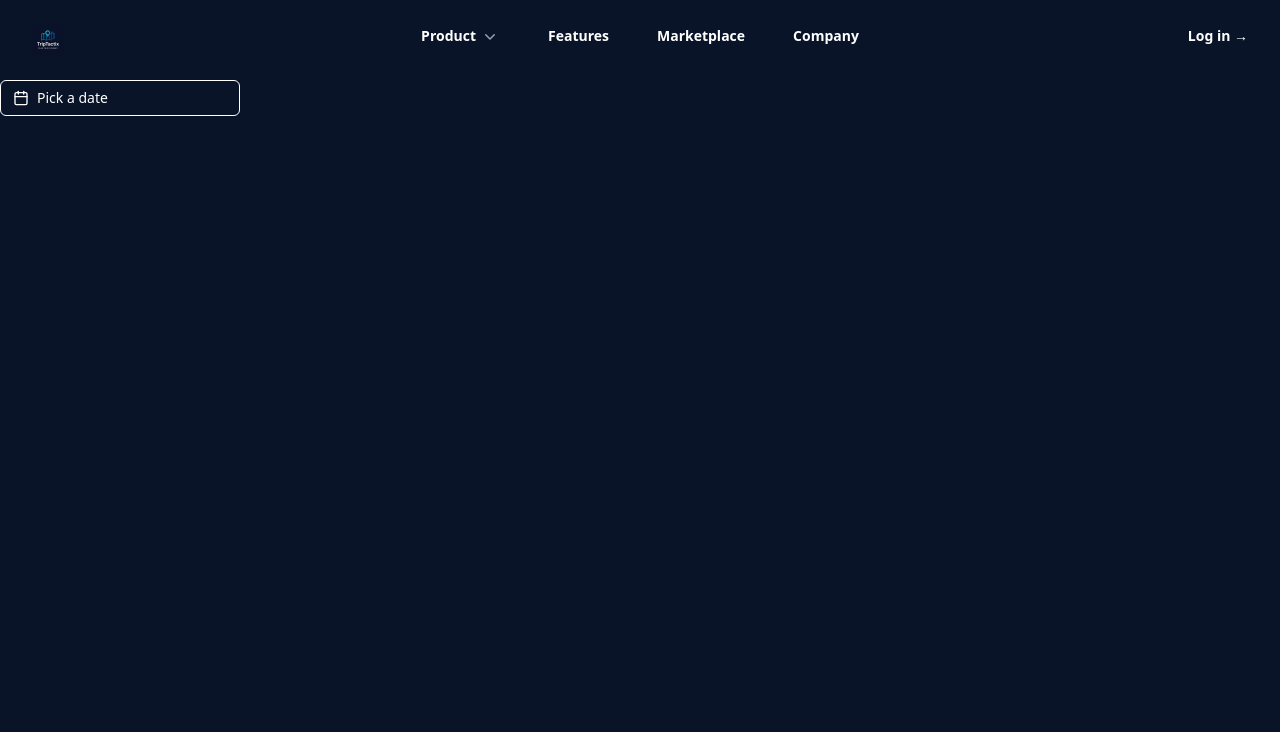
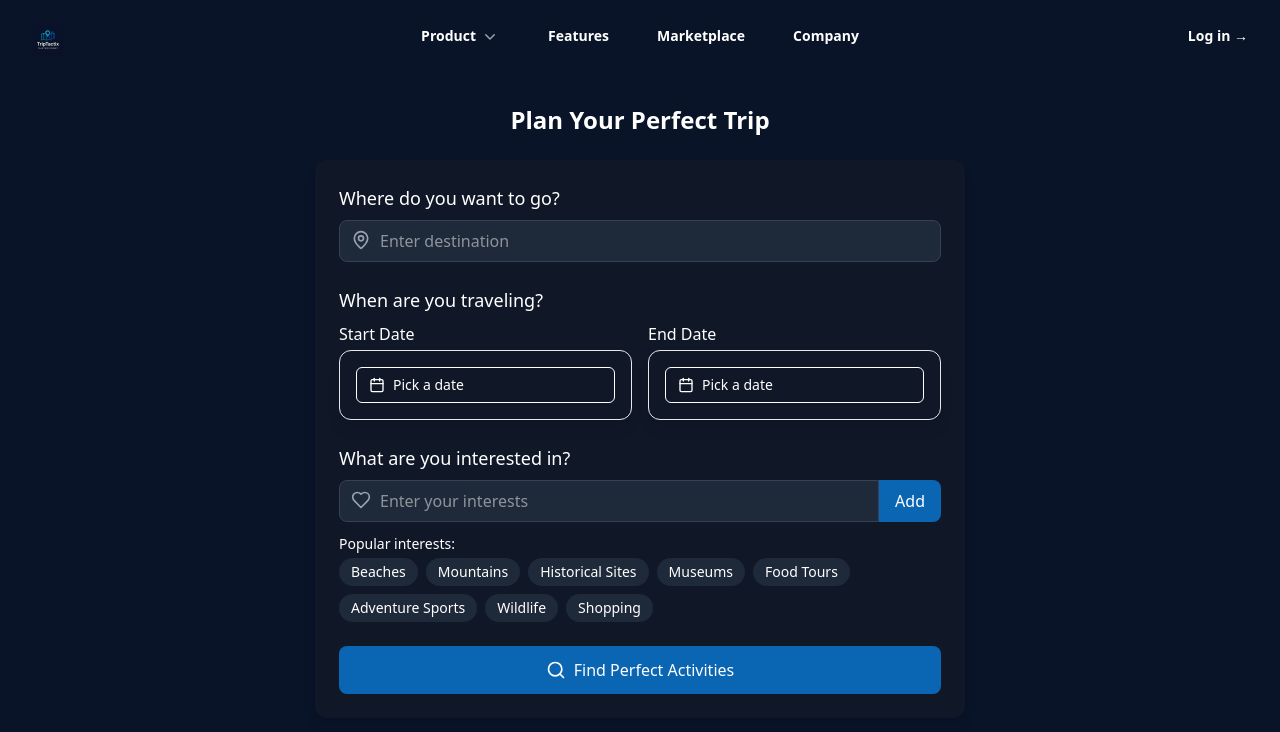
Before and after one commit to codesbyvikas/TripTactix, a React (Vite) app in the folder frontend/: page / in a window 1280 px wide. Shown: the top 732 px of the page. Built offline with nearby package versions, Linux system fonts and the light colour scheme.

Commit message:
Homepage created

```diff
--- a/frontend/src/App.jsx
+++ b/frontend/src/App.jsx
@@ -6,6 +6,7 @@ import HomePage from './pages/HomePage';
 
 function App() {
   return (
+
     <Routes>
       <Route path="/" element={<HomePage />} /> {/* or a Home page */}
       <Route path="/signup" element={<SignupPage />} />
--- a/frontend/src/components/datePicker.jsx
+++ b/frontend/src/components/datePicker.jsx
@@ -1,6 +1,6 @@
 "use client"
 
-import React, { useState } from 'react';
+import React, { useState, useEffect } from 'react';
 import { addDays, format } from "date-fns";
 import { CalendarIcon } from "lucide-react";
 
@@ -20,18 +20,44 @@ import {
   SelectValue,
 } from "@/components/ui/select";
 
-function CustomDatePicker() {
+function CustomDatePicker({ onDateChange }) {
   const [date, setDate] = useState();
+  const [isHovered, setIsHovered] = useState(false);
+
+  // Communicate date changes to parent component
+  useEffect(() => {
+    if (onDateChange) {
+      onDateChange(date);
+    }
+  }, [date, onDateChange]);
+
+  // Handle date selection
+  const handleDateSelect = (selectedDate) => {
+    setDate(selectedDate);
+  };
+
+  // Handle quick selection
+  const handleQuickSelect = (value) => {
+    const newDate = addDays(new Date(), parseInt(value));
+    setDate(newDate);
+  };
 
   return (
-    <div className="w-full">
+    <div
+      className={cn(
+        "w-full p-4 border border-gray-200 dark:border-gray-800 bg-gray-900 shadow-lg rounded-xl transition-all duration-300",
+        isHovered ? "transform -translate-y-1 shadow-xl" : ""
+      )}
+      onMouseEnter={() => setIsHovered(true)}
+      onMouseLeave={() => setIsHovered(false)}
+    >
       <Popover>
         <PopoverTrigger asChild>
           <Button
             variant="outline"
             className={cn(
-              "w-full md:w-[240px] justify-start text-left font-normal gap-2",
-              !date && "text-white"
+              "w-full justify-start text-left font-normal gap-2",
+              "text-white border-white hover:bg-gray-800 hover:border-gray-700"
             )}
           >
             <CalendarIcon className="h-4 w-4" />
@@ -43,9 +69,7 @@ function CustomDatePicker() {
           className="flex w-auto flex-col space-y-2 p-2 bg-white dark:bg-gray-950 text-gray-900 dark:text-gray-100 shadow-md rounded-md border border-gray-200 dark:border-gray-800"
         >
           <Select
-            onValueChange={(value) =>
-              setDate(addDays(new Date(), parseInt(value)))
-            }
+            onValueChange={handleQuickSelect}
           >
             <SelectTrigger className="focus:ring-2 focus:ring-blue-500 focus:ring-offset-2 bg-white dark:bg-gray-950">
               <SelectValue placeholder="Quick select" />
@@ -57,15 +81,16 @@ function CustomDatePicker() {
               <SelectItem value="7">In a week</SelectItem>
             </SelectContent>
           </Select>
-          <div className="rounded-md border border-gray-200 dark:border-gray-800 bg-white dark:bg-gray-950 p-2 text-red">
+          <div className="rounded-md border border-gray-200 dark:border-gray-800 bg-white dark:bg-gray-950 p-2">
           <Calendar
             mode="single"
             selected={date}
-            onSelect={setDate}
-            className="text-gray-900 dark:text-gray-100
-                      [&_[aria-selected=true]]:bg-blue-500
-                      [&_[aria-selected=true]]:text-white
-                      [&_[aria-selected=true]]:hover:bg-blue-600"
+            onSelect={handleDateSelect}
+            className="text-gray-900 dark:text-gray-100"
+            classNames={{
+              day_selected: "bg-[#0A65B3] text-white hover:bg-blue-600 hover:text-white",
+              day_today: "bg-gray-100 text-gray-900 dark:bg-gray-800 dark:text-gray-50"
+            }}
           />
           </div>
         </PopoverContent>
--- a/frontend/src/pages/HomePage.jsx
+++ b/frontend/src/pages/HomePage.jsx
@@ -1,13 +1,187 @@
-import React from 'react'
-import '../components/NavBar'
+import React, { useState, useEffect } from 'react'
 import NavBar from '../components/NavBar'
 import CustomDatePicker from '../components/datePicker'
+import { MapPinIcon, CalendarIcon, SearchIcon, HeartIcon } from "lucide-react"
+import { differenceInDays } from 'date-fns'
 
 const HomePage = () => {
+  const [startDate, setStartDate] = useState(null)
+  const [endDate, setEndDate] = useState(null)
+  const [location, setLocation] = useState('')
+  const [interests, setInterests] = useState('')
+  const [customInterest, setCustomInterest] = useState('')
+  const [tripDays, setTripDays] = useState(0)
+
+  // Calculate trip duration whenever dates change
+  useEffect(() => {
+    if (startDate && endDate) {
+      const days = differenceInDays(new Date(endDate), new Date(startDate))
+      setTripDays(days > 0 ? days : 0)
+    } else {
+      setTripDays(0)
+    }
+  }, [startDate, endDate])
+
+  // Handle adding custom interests
+  const handleAddInterest = () => {
+    if (customInterest.trim()) {
+      setInterests(interests ? `${interests}, ${customInterest.trim()}` : customInterest.trim())
+      setCustomInterest('')
+    }
+  }
+
+  // Handle key press for custom interest
+  const handleKeyPress = (e) => {
+    if (e.key === 'Enter') {
+      handleAddInterest()
+    }
+  }
+
+  // Popular interests suggestions
+  const popularInterests = [
+    "Beaches", "Mountains", "Historical Sites", "Museums",
+    "Food Tours", "Adventure Sports", "Wildlife", "Shopping"
+  ]
+
   return (
-    <div className='h-screen w-full bg-[#0A1429]'>
+    <div className='min-h-screen w-full bg-[#0A1429]'>
       <NavBar />
-      <CustomDatePicker />
+
+      <div className="w-full flex flex-col items-center justify-center p-6">
+        <h2 className="text-white text-2xl font-semibold mb-6">
+          Plan Your Perfect Trip
+        </h2>
+
+        {/* Trip Summary Section */}
+        {(location || tripDays > 0 || interests) && (
+          <div className="w-full md:w-[650px] bg-gray-900 rounded-xl p-4 mb-6 text-white shadow-lg">
+            <h3 className="font-medium text-lg mb-2">Trip Summary</h3>
+            <div className="flex flex-wrap gap-2">
+              {location && (
+                <div className="flex items-center bg-[#0A65B3] rounded-full px-3 py-1">
+                  <MapPinIcon className="h-4 w-4 mr-1" />
+                  <span>{location}</span>
+                </div>
+              )}
+              {tripDays > 0 && (
+                <div className="flex items-center bg-[#0A65B3] rounded-full px-3 py-1">
+                  <CalendarIcon className="h-4 w-4 mr-1" />
+                  <span>{tripDays} {tripDays === 1 ? 'day' : 'days'}</span>
+                </div>
+              )}
+              {interests && interests.split(',').map((interest, index) => (
+                <div key={index} className="flex items-center bg-[#0A65B3] rounded-full px-3 py-1">
+                  <HeartIcon className="h-4 w-4 mr-1" />
+                  <span>{interest.trim()}</span>
+                </div>
+              ))}
+            </div>
+          </div>
+        )}
+
+        {/* Main Planning Form */}
+        <div className="w-full md:w-[650px] bg-gray-900 rounded-xl p-6 shadow-lg">
+          {/* Location Input */}
+          <div className="mb-6">
+            <label className="block text-white text-lg font-medium mb-2">Where do you want to go?</label>
+            <div className="relative">
+              <input
+                type="text"
+                placeholder="Enter destination"
+                value={location}
+                onChange={(e) => setLocation(e.target.value)}
+                className="w-full px-4 py-2 pl-10 bg-gray-800 text-white border border-gray-700 rounded-lg focus:outline-none focus:ring-2 focus:ring-[#0A65B3]"
+              />
+              <MapPinIcon className="absolute left-3 top-2.5 h-5 w-5 text-gray-400" />
+            </div>
+          </div>
+
+          {/* Date Range Pickers */}
+          <div className="mb-6">
+            <label className="block text-white text-lg font-medium mb-2">When are you traveling?</label>
+            <div className="flex flex-col md:flex-row gap-4">
+              <div className="flex-1">
+                <p className="text-white mb-1">Start Date</p>
+                <CustomDatePicker onDateChange={setStartDate} />
+              </div>
+              <div className="flex-1">
+                <p className="text-white mb-1">End Date</p>
+                <CustomDatePicker onDateChange={setEndDate} />
+              </div>
+            </div>
+          </div>
+
+          {/* Custom Interests Input */}
+          <div className="mb-6">
+            <label className="block text-white text-lg font-medium mb-2">What are you interested in?</label>
+            <div className="relative flex">
+              <input
+                type="text"
+                placeholder="Enter your interests"
+                value={customInterest}
+                onChange={(e) => setCustomInterest(e.target.value)}
+                onKeyPress={handleKeyPress}
+                className="flex-1 px-4 py-2 pl-10 bg-gray-800 text-white border border-gray-700 rounded-l-lg focus:outline-none focus:ring-2 focus:ring-[#0A65B3]"
+              />
+              <HeartIcon className="absolute left-3 top-2.5 h-5 w-5 text-gray-400" />
+              <button
+                onClick={handleAddInterest}
+                className="px-4 py-2 bg-[#0A65B3] text-white rounded-r-lg hover:bg-blue-700 transition-colors"
+              >
+                Add
+              </button>
+            </div>
+
+            {/* Added Interests */}
+            {interests && (
+              <div className="mt-3">
+                <p className="text-white text-sm mb-1">Your interests:</p>
+                <div className="flex flex-wrap gap-2">
+                  {interests.split(',').map((interest, index) => (
+                    <div key={index} className="px-3 py-1 bg-[#0A65B3] text-white text-sm rounded-full flex items-center gap-1">
+                      {interest.trim()}
+                      <button
+                        onClick={() => {
+                          const updatedInterests = interests
+                            .split(',')
+                            .filter((_, i) => i !== index)
+                            .join(', ');
+                          setInterests(updatedInterests);
+                        }}
+                        className="ml-1 text-white hover:text-red-300"
+                      >
+                        ×
+                      </button>
+                    </div>
+                  ))}
+                </div>
+              </div>
+            )}
+
+            {/* Popular Interests Tags */}
+            <div className="mt-3">
+              <p className="text-white text-sm mb-1">Popular interests:</p>
+              <div className="flex flex-wrap gap-2">
+                {popularInterests.map((interest, index) => (
+                  <button
+                    key={index}
+                    onClick={() => setInterests(interests ? `${interests}, ${interest}` : interest)}
+                    className="px-3 py-1 bg-gray-800 text-white text-sm rounded-full hover:bg-[#0A65B3] transition-colors"
+                  >
+                    {interest}
+                  </button>
+                ))}
+              </div>
+            </div>
+          </div>
+
+          {/* Search Button */}
+          <button className="w-full bg-[#0A65B3] hover:bg-blue-700 text-white font-medium py-3 px-4 rounded-lg transition-colors flex items-center justify-center gap-2">
+            <SearchIcon className="h-5 w-5" />
+            Find Perfect Activities
+          </button>
+        </div>
+      </div>
     </div>
   )
 }
```
